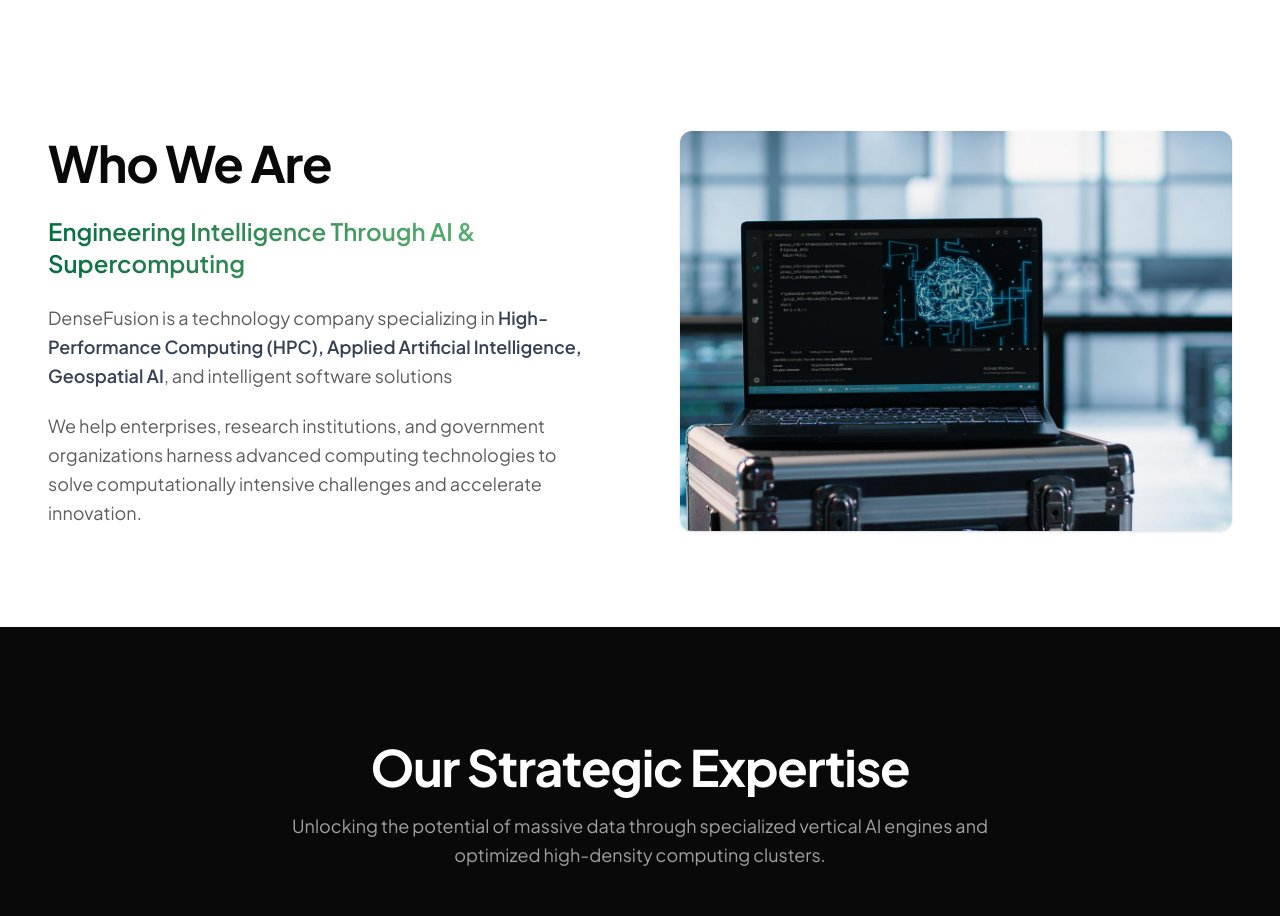
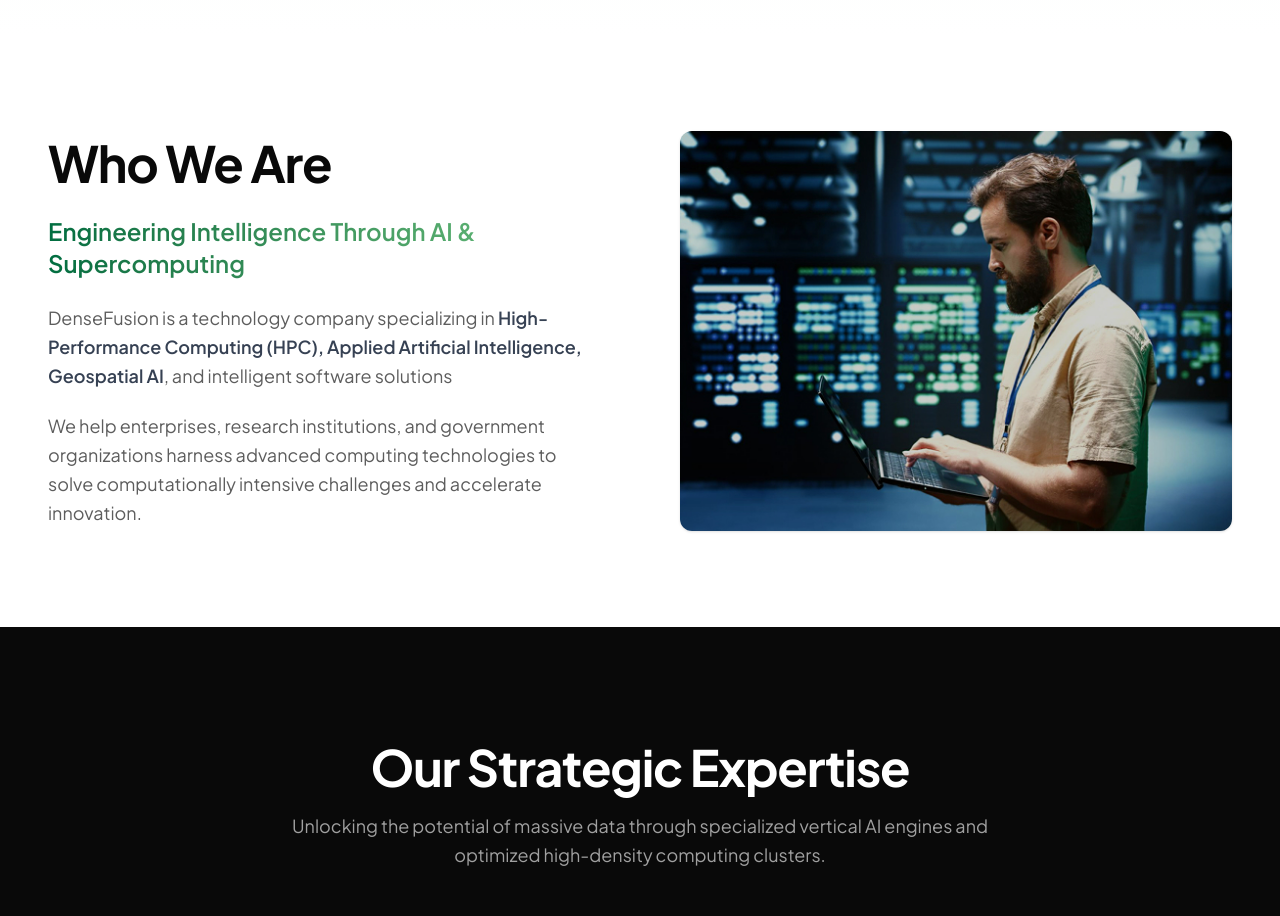
Before and after one commit to fhd-fsl/Dense-fusion-website-demo, a Next.js app: page /about in a window 1280 px wide. Shown: the part 1060-1976 px from the top of the page. Built offline with nearby package versions, Linux system fonts and the light colour scheme.

Commit message:
Updated About Us asset

```diff
--- a/src/components/about/WhoWeAre.tsx
+++ b/src/components/about/WhoWeAre.tsx
@@ -36,7 +36,7 @@
           <ScrollReveal delay={0.4} className="h-full">
             <div className="relative w-full h-[300px] md:h-[400px] rounded-xl overflow-hidden shadow-sm">
                <Image
-                 src="/assets/about/527bf2cce55756b91a8fda3b44f8a7462f3e0dea.jpg"
+                 src="/assets/about/who-we-are.jpg"
                  alt="Who We Are"
                  fill
                  className="object-cover"
```
Also changed, not shown: public/assets/about/527bf2cce55756b91a8fda3b44f8a7462f3e0dea.jpg (deleted), public/assets/about/who-we-are.jpg (added).
